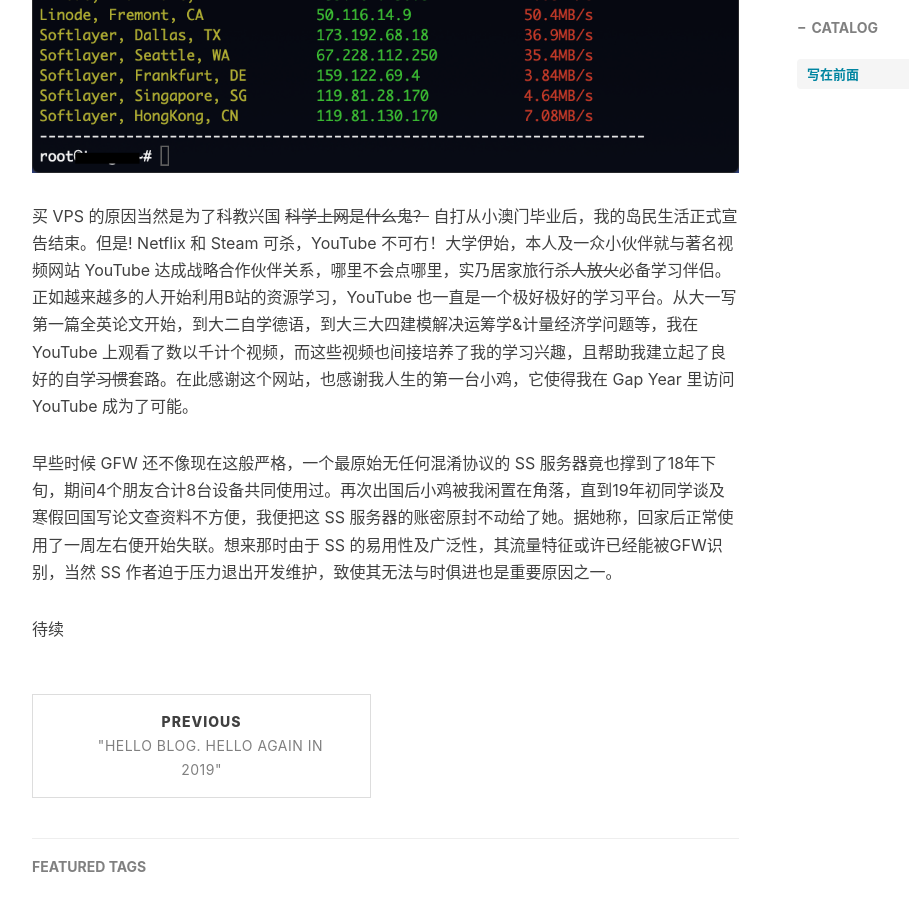
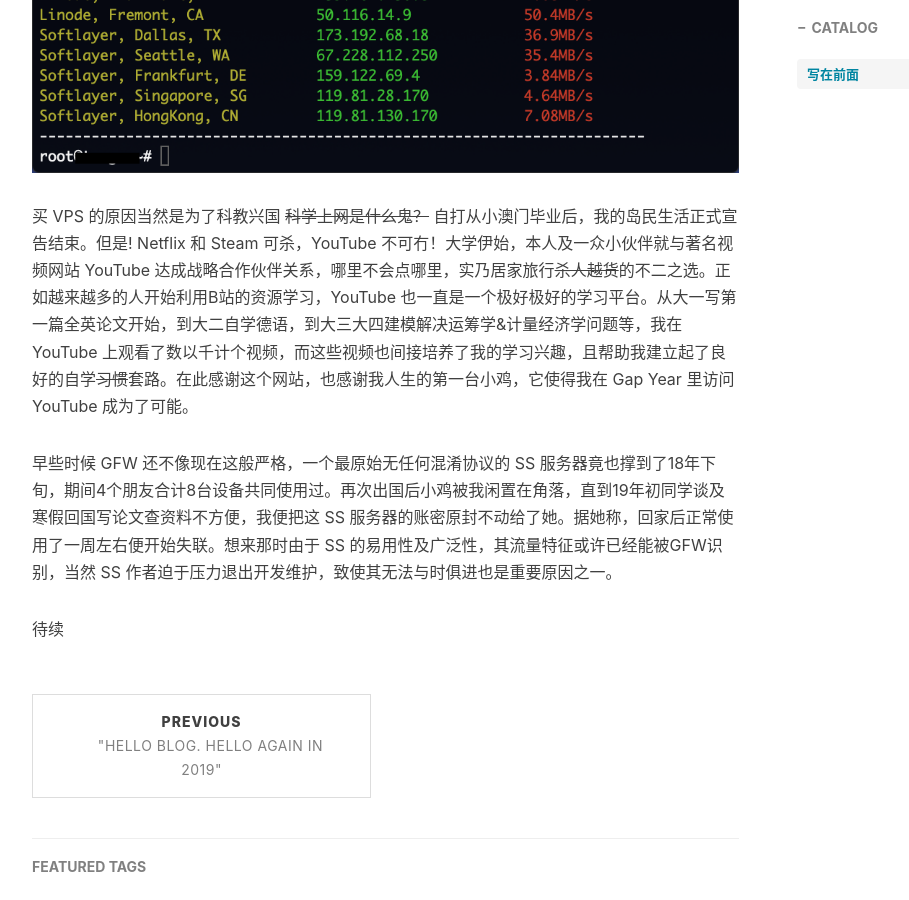
Before and after one commit to yanxxjin/yanxxjin.github.io, a Jekyll site: the page built from _posts/2019-10-31-cdn-tls-ws.md, in a window 1280 px wide and 900 px high, scrolled down 2173 px. Shown: the whole window, without its empty margins (233-1142 px from the left). Built offline with Jekyll 4.4.1, drawn with Linux system fonts in a browser that asks for light colours; nearby versions of some CDN libraries; comment, search, counter and statistics services are not loaded.

Commit message:
Update 2019-10-31-cdn-tls-ws.md

```diff
--- a/_posts/2019-10-31-cdn-tls-ws.md
+++ b/_posts/2019-10-31-cdn-tls-ws.md
@@ -43,7 +43,7 @@
 
 
 
-买 VPS 的原因当然是为了科教兴国 ~~科学上网是什么鬼？~~ 自打从小澳门毕业后，我的岛民生活正式宣告结束。但是! Netflix 和 Steam 可杀，YouTube 不可冇！大学伊始，本人及一众小伙伴就与著名视频网站 YouTube 达成战略合作伙伴关系，哪里不会点哪里，实乃居家旅行~~杀人放火~~必备学习伴侣。正如越来越多的人开始利用B站的资源学习，YouTube 也一直是一个极好极好的学习平台。从大一写第一篇全英论文开始，到大二自学德语，到大三大四建模解决运筹学&计量经济学问题等，我在 YouTube 上观看了数以千计个视频，而这些视频也间接培养了我的学习兴趣，且帮助我建立起了良好的自学~~习惯~~套路。在此感谢这个网站，也感谢我人生的第一台小鸡，它使得我在 Gap Year 里访问 YouTube 成为了可能。
+买 VPS 的原因当然是为了科教兴国 ~~科学上网是什么鬼？~~ 自打从小澳门毕业后，我的岛民生活正式宣告结束。但是! Netflix 和 Steam 可杀，YouTube 不可冇！大学伊始，本人及一众小伙伴就与著名视频网站 YouTube 达成战略合作伙伴关系，哪里不会点哪里，实乃居家旅行~~杀人越货~~的不二之选。正如越来越多的人开始利用B站的资源学习，YouTube 也一直是一个极好极好的学习平台。从大一写第一篇全英论文开始，到大二自学德语，到大三大四建模解决运筹学&计量经济学问题等，我在 YouTube 上观看了数以千计个视频，而这些视频也间接培养了我的学习兴趣，且帮助我建立起了良好的自学~~习惯~~套路。在此感谢这个网站，也感谢我人生的第一台小鸡，它使得我在 Gap Year 里访问 YouTube 成为了可能。
 
 早些时候 GFW 还不像现在这般严格，一个最原始无任何混淆协议的 SS 服务器竟也撑到了18年下旬，期间4个朋友合计8台设备共同使用过。再次出国后小鸡被我闲置在角落，直到19年初同学谈及寒假回国写论文查资料不方便，我便把这 SS 服务器的账密原封不动给了她。据她称，回家后正常使用了一周左右便开始失联。想来那时由于 SS 的易用性及广泛性，其流量特征或许已经能被GFW识别，当然 SS 作者迫于压力退出开发维护，致使其无法与时俱进也是重要原因之一。
 
```
